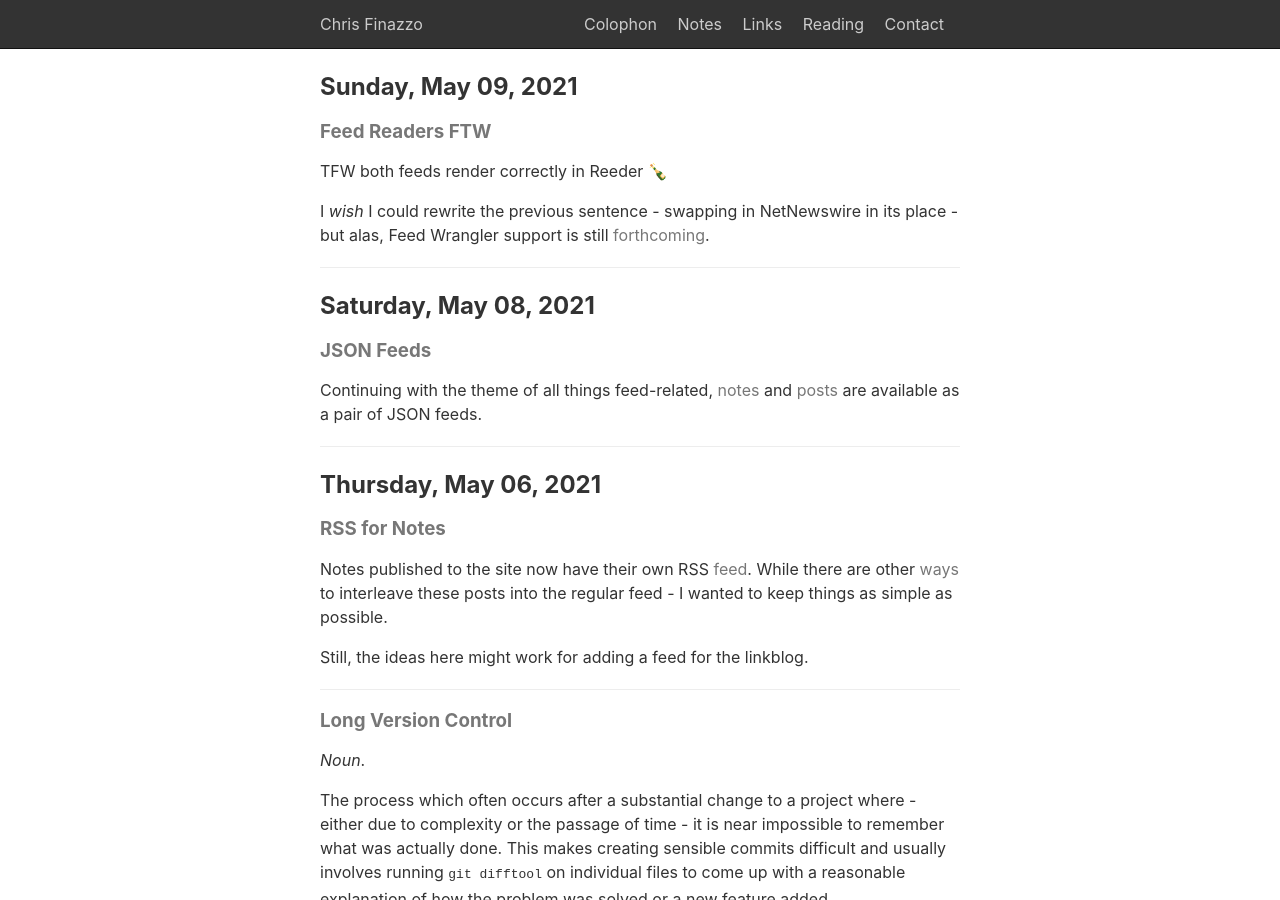
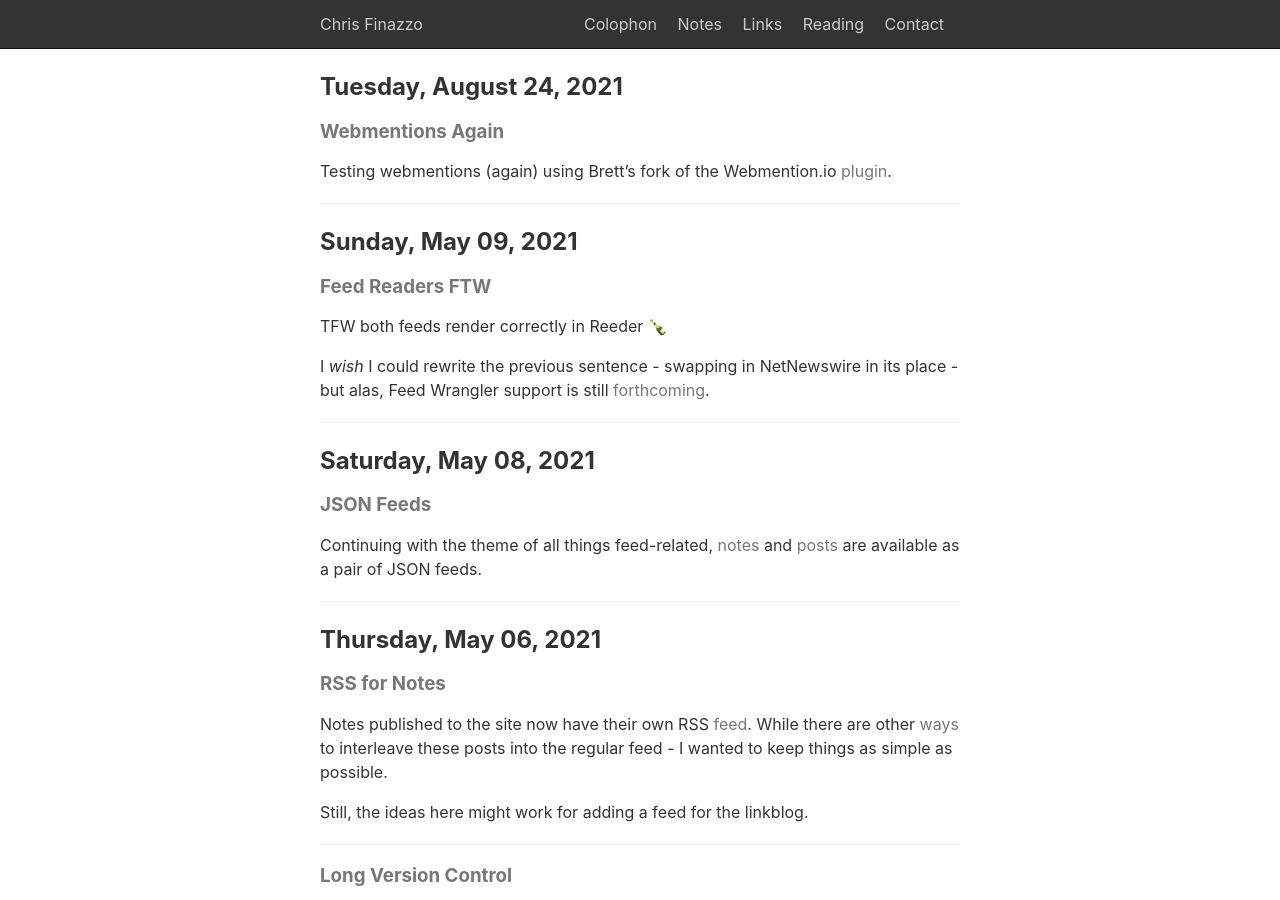
Before and after one commit to chrisfinazzo/blog, a Jekyll site: the page built from notes.md, in a window 1280 px wide and 900 px high. Built offline with Jekyll 4.4.1, drawn with Linux system fonts in a browser that asks for light colours.

Commit message:
Webmentions test

```diff
--- a/Gemfile
+++ b/Gemfile
@@ -21,6 +21,7 @@
 group :jekyll_plugins do
   gem "jekyll-feed", "~> 0.6"
   gem "jekyll-sitemap", "~> 1.2.0"
+  gem 'jekyll-webmention_io', git: 'git://github.com/fancypantalons/jekyll-webmention_io.git', branch: 'syndication'
 end
 
 # Windows does not include zoneinfo files, so bundle the tzinfo-data gem
--- a/_config.yml
+++ b/_config.yml
@@ -40,6 +40,11 @@
     output: true
     permalink: /links/:year/:month/:day/:title/
 
+webmentions:
+  syndication:
+    twitter:
+      endpoint: https://brid.gy/publish/twitter
+
 markdown:      kramdown
 markdown_ext:  markdown,md
 
--- a/_includes/footer.html
+++ b/_includes/footer.html
@@ -1,2 +1,5 @@
 {% include social.html %}
 {% include rights.html %}
+{% for target in page.syndicate_to %}
+  <a href="{{ site.webmentions.syndication[target].endpoint }}"></a>
+{% endfor %}
--- /dev/null
+++ b/_notes/2021-08-24-webmentions-again.md
@@ -0,0 +1,9 @@
+---
+layout: note
+title: Webmentions Again
+syndicate_to: [ twitter ]
+---
+
+Testing webmentions (again) using Brett's fork of the Webmention.io [plugin][].
+
+[plugin]: https://aarongustafson.github.io/jekyll-webmention_io/
```
Also changed, not shown: Gemfile.lock.
